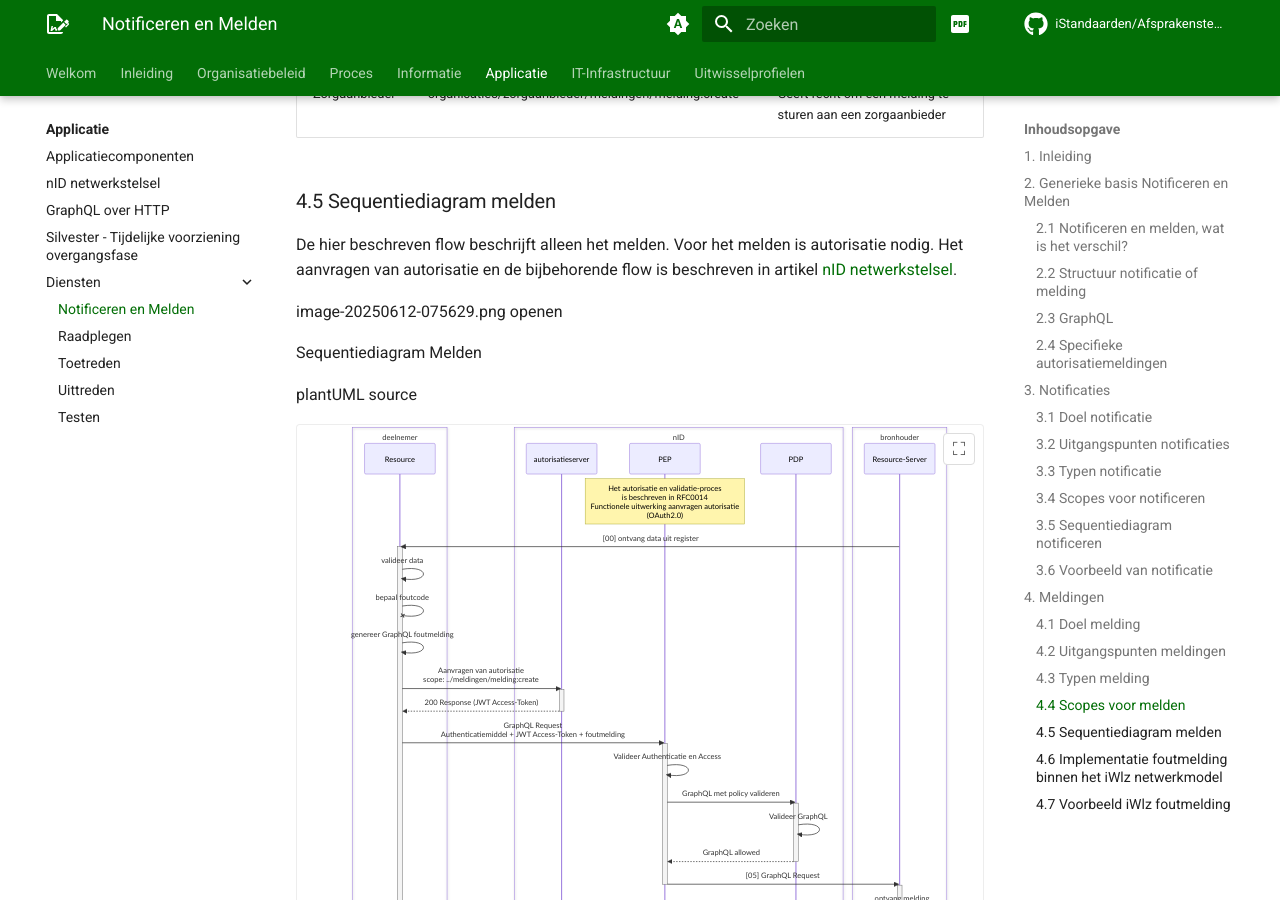
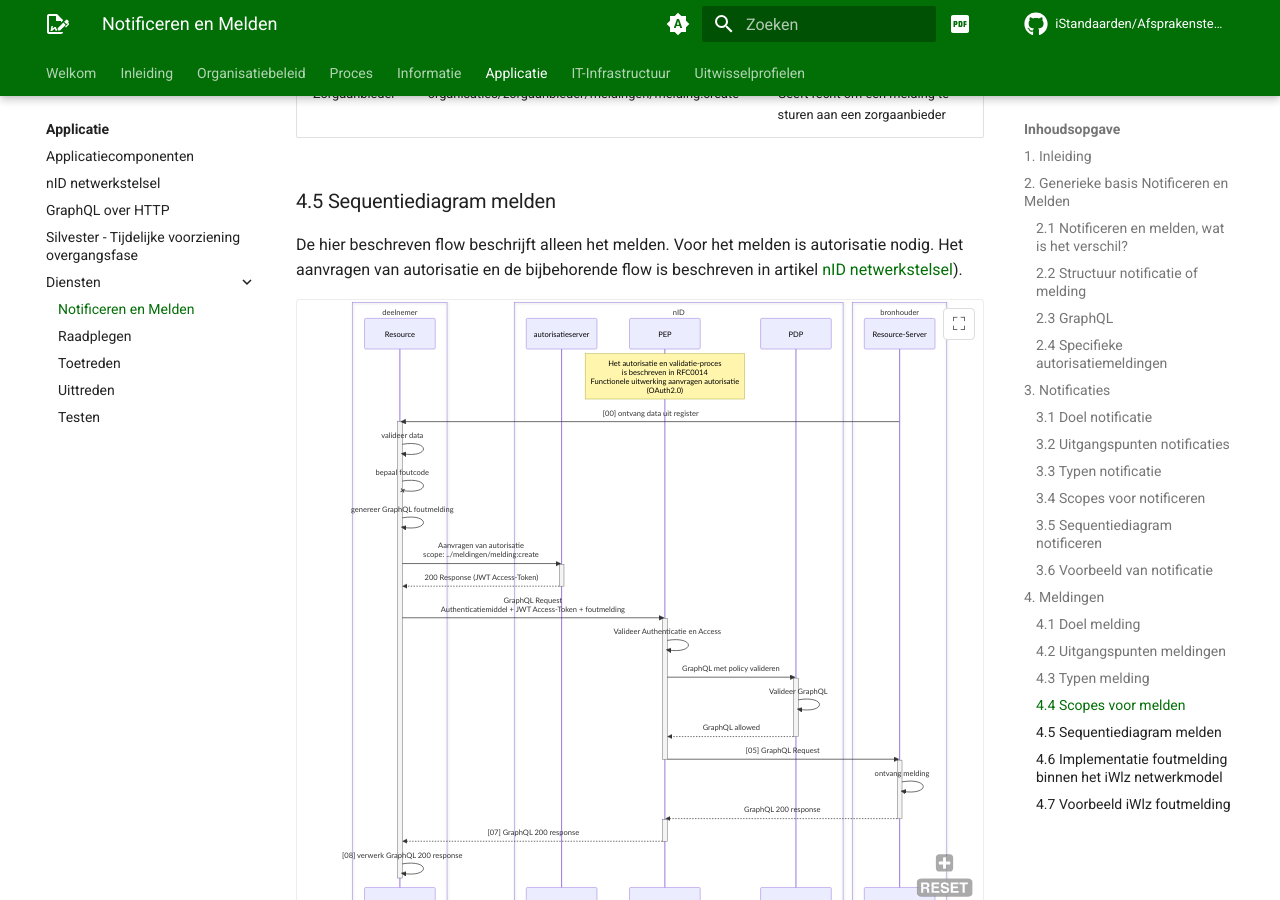
Before and after one commit to iStandaarden/Afsprakenstelsel-iWlz, an MkDocs documentation site: the page built from docs/applicatie/diensten/notificeren-en-melden.md, in a window 1280 px wide and 900 px high, scrolled down 14625 px. Built offline with MkDocs 1.6.1 and Material for MkDocs 9.7.7, drawn with Linux system fonts in a browser that asks for light colours; comment, search, counter and statistics services are not loaded; the version menu is left out.

Commit message:
verwijzing atlassian

````diff
--- a/docs/applicatie/diensten/notificeren-en-melden.md
+++ b/docs/applicatie/diensten/notificeren-en-melden.md
@@ -505,13 +505,9 @@ Binnen het iWlz-netwerkmodel zijn er specifieke scopes gedefinieerd voor de dien
 
 ### 4.5 Sequentiediagram melden
 
-De hier beschreven flow beschrijft alleen het melden. Voor het melden is autorisatie nodig. Het aanvragen van autorisatie en de bijbehorende flow is beschreven in artikel [nID netwerkstelsel](https://wlz.atlassian.net/wiki/spaces/IWLZAS/pages/229441537 "https://wlz.atlassian.net/wiki/spaces/IWLZAS/pages/229441537").
+De hier beschreven flow beschrijft alleen het melden. Voor het melden is autorisatie nodig. Het aanvragen van autorisatie en de bijbehorende flow is beschreven in artikel [nID netwerkstelsel](../nid_netwerkstelsel)).
 
-image-20250612-075629.png openen
 
-Sequentiediagram Melden
-
-plantUML source
 
 ```mermaid
 sequenceDiagram
````
